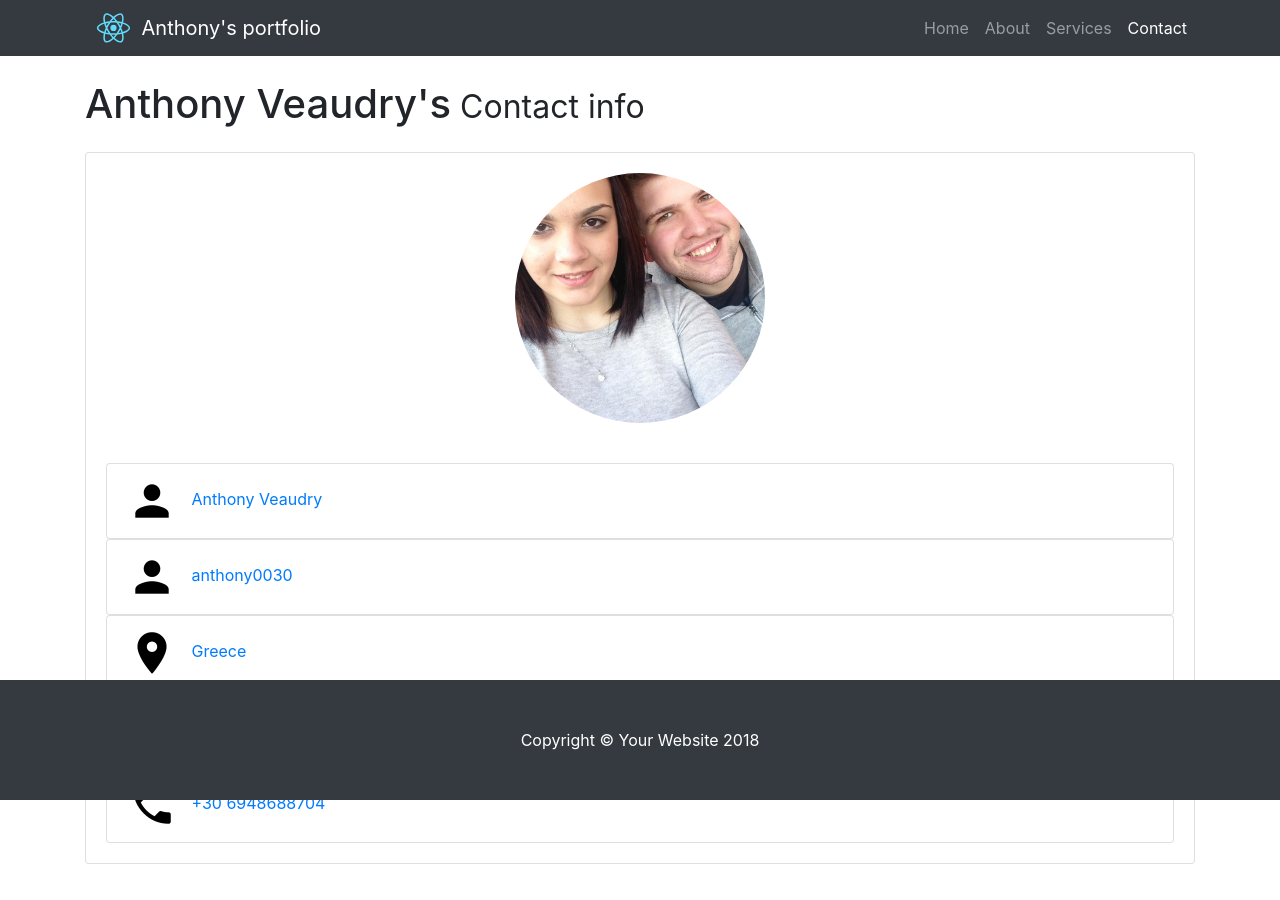
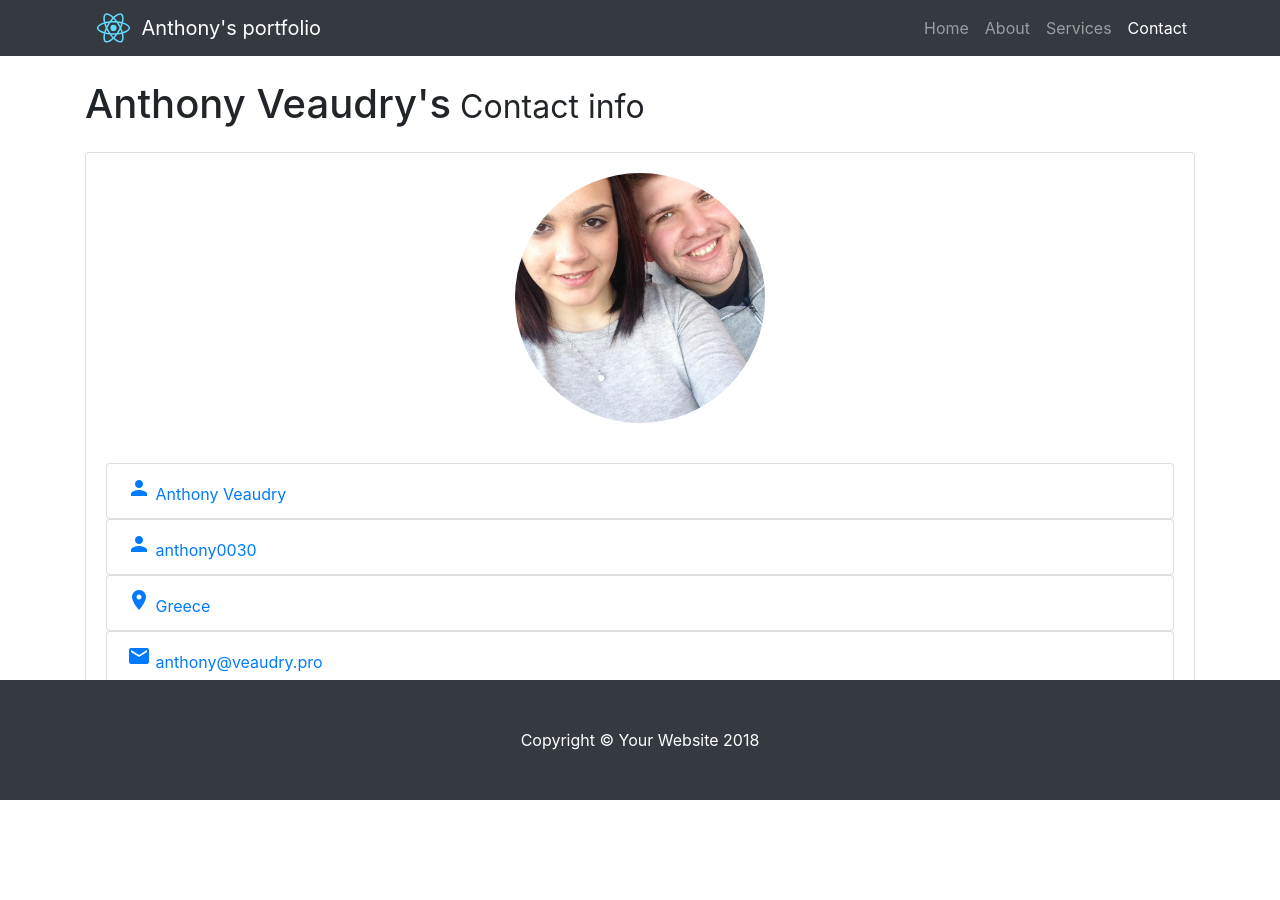
Before and after one commit to anthony0030/techdegree-project-12, a React (Create React App) app: page /Contact in a window 1280 px wide. Shown: the top 900 px of the page. Built offline with nearby package versions, Linux system fonts and the light colour scheme.

Commit message:
ad a class name prop to my icons
Signed-off-by: Anthony Veaudry <anthonyveaudry@gmail.com>

```diff
--- a/src/components/Icon.js
+++ b/src/components/Icon.js
@@ -3,12 +3,13 @@ import PropTypes from "prop-types";
 
 function Icon(props) {
   return (
-   <i className="material-icons contactIcon">{props.i}</i>
+   <i className={`material-icons ${props.className}`}>{props.i}</i>
   );
 }
 
 Icon.propTypes = {
-  i: PropTypes.string.isRequired
+  i: PropTypes.string.isRequired,
+  className: PropTypes.string
 };
 
 
```
